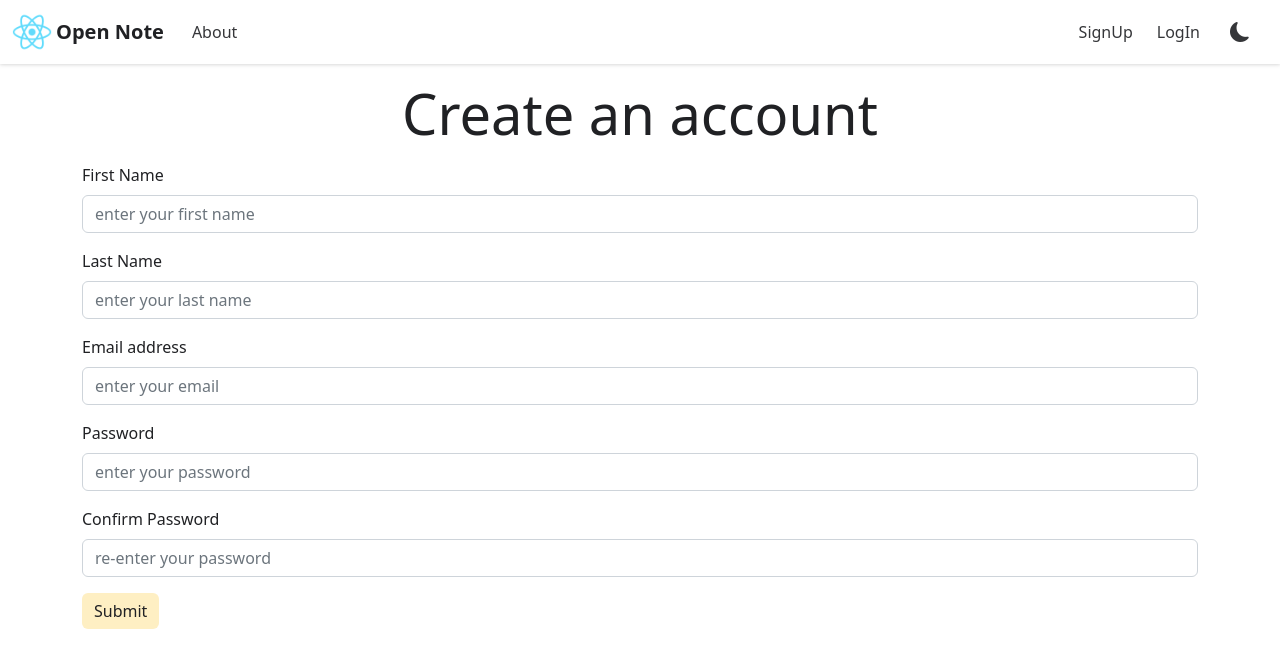
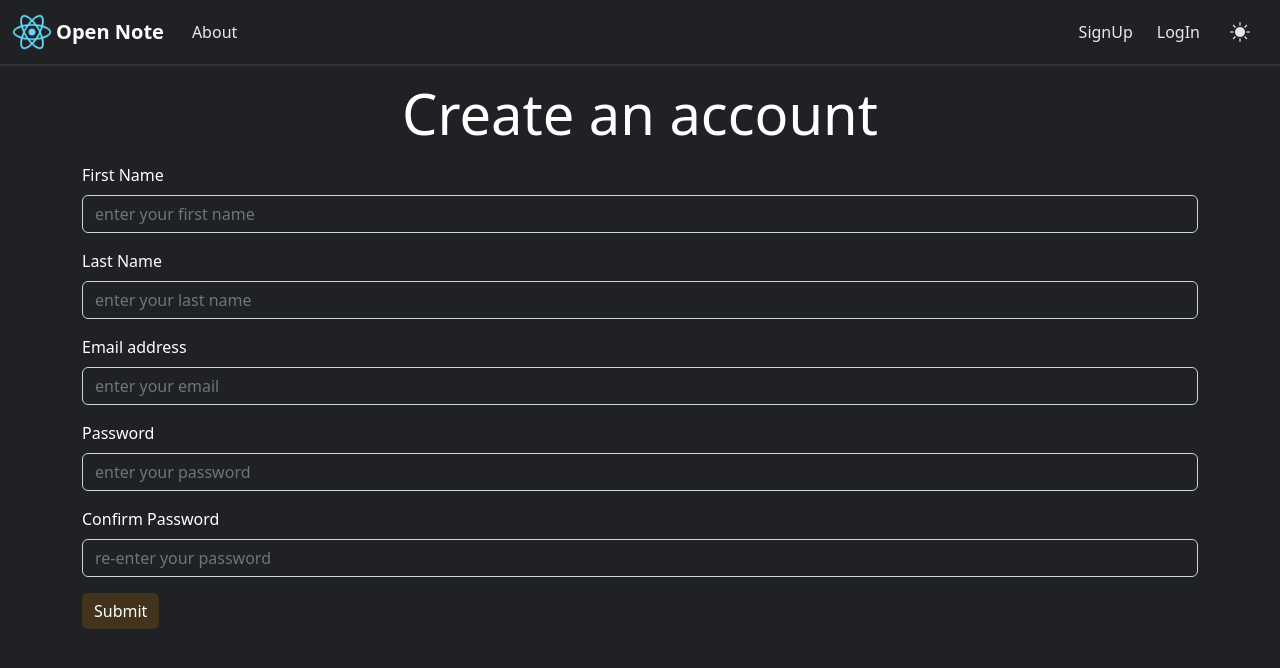
Before and after one commit to arryhere/Open-Note, a React (Create React App) app in the folder Open-Note-frontend/: page /signup in a window 1280 px wide. Shown: the top 668 px of the page. Built offline with nearby package versions, Linux system fonts and the light colour scheme.

Commit message:
added toastify

```diff
--- a/Open-Note-frontend/package.json
+++ b/Open-Note-frontend/package.json
@@ -10,6 +10,7 @@
     "react-dom": "^18.2.0",
     "react-router-dom": "^6.3.0",
     "react-scripts": "5.0.1",
+    "react-toastify": "^9.0.8",
     "web-vitals": "^2.1.4"
   },
   "scripts": {
--- a/Open-Note-frontend/src/App.js
+++ /dev/null
@@ -1,44 +0,0 @@
-import React, { useState } from 'react';
-import { BrowserRouter as Router, Routes, Route } from 'react-router-dom';
-import NavBar from './components/NavBar';
-import Home from './components/Home';
-import About from './components/About';
-import NoteState from './context/notes/NoteState';
-import Signup from './components/Signup';
-import Login from './components/Login';
-import Alert from './components/Alert';
-import Profile from './components/Profile';
-import ThemeState from './context/theme/ThemeState';
-
-function App() {
-
-  const [alert, setAlert] = useState(null);
-  const showAlert = (success, message) => {
-    setAlert({ success, message });
-    setTimeout(() => {
-      setAlert(null)
-    }, 3000);
-  }
-
-  return (
-    <>
-      <ThemeState>
-        <NoteState>
-          <Router>
-            <NavBar />
-            <Alert alert={alert} />
-            <Routes>
-              <Route exact path='/' element={<Home />} />
-              <Route exact path='/about' element={<About />} />
-              <Route exact path='/signup' element={<Signup showAlert={showAlert} />} />
-              <Route exact path='/login' element={<Login showAlert={showAlert} />} />
-              <Route exact path='/profile' element={<Profile />} />
-            </Routes>
-          </Router>
-        </NoteState>
-      </ThemeState>
-    </>
-  );
-}
-
-export default App;
--- /dev/null
+++ b/Open-Note-frontend/src/App.jsx
@@ -0,0 +1,38 @@
+import React, { useState, useContext } from 'react';
+import { BrowserRouter as Router, Routes, Route } from 'react-router-dom';
+import NavBar from './components/NavBar';
+import Home from './components/Home';
+import About from './components/About';
+import Signup from './components/Signup';
+import Login from './components/Login';
+import Profile from './components/Profile';
+import ThemeContext from './context/theme/ThemeContext';
+import { ToastContainer, Flip } from 'react-toastify';
+import 'react-toastify/dist/ReactToastify.css';
+
+function App() {
+  const themeContext = useContext(ThemeContext);
+  const { getTheme } = themeContext;
+  const theme = getTheme();
+  theme === 'light' ? document.body.style.backgroundColor = 'rgb(255, 255, 255)' : document.body.style.backgroundColor = 'rgb(32, 33, 36)';
+
+  return (
+    <>
+      <ToastContainer theme={theme} position="top-center" autoClose={2000} hideProgressBar={false} newestOnTop={false}
+        closeOnClick={false} pauseOnFocusLoss={false} draggable pauseOnHover={false} transition={Flip}
+      />
+      <Router>
+        <NavBar />
+        <Routes>
+          <Route exact path='/' element={<Home />} />
+          <Route exact path='/about' element={<About />} />
+          <Route exact path='/signup' element={<Signup />} />
+          <Route exact path='/login' element={<Login />} />
+          <Route exact path='/profile' element={<Profile />} />
+        </Routes>
+      </Router>
+    </>
+  );
+}
+
+export default App;
--- a/Open-Note-frontend/src/components/Alert.jsx
+++ /dev/null
@@ -1,10 +0,0 @@
-import React from 'react'
-
-export default function Alert(props) {
-  return (
-    <>{props.alert && <div className={`alert ${props.alert.success === true ? 'alert-success' : 'alert-danger'}`} role="alert">
-      <span>{props.alert.message}</span>
-    </div>}
-    </>
-  )
-}
--- a/Open-Note-frontend/src/components/Login.jsx
+++ b/Open-Note-frontend/src/components/Login.jsx
@@ -1,7 +1,8 @@
-import React, { useState, useContext } from 'react'
+import React, { useState, useContext, useEffect } from 'react'
 import config from '../config/config';
 import { useNavigate } from 'react-router-dom';
 import ThemeContext from '../context/theme/ThemeContext';
+import { toast } from 'react-toastify';
 
 export default function Login(props) {
   const themeContext = useContext(ThemeContext);
@@ -13,6 +14,7 @@ export default function Login(props) {
   const port = config.backendPort;
   const URL = `http://${hostname}:${port}`;
   const loginEndPoint = `${URL}/api/user/login`;
+
   const navigate = useNavigate();
 
   const [loginCredentials, setLoginCredentials] = useState({ email: '', password: '' });
@@ -31,12 +33,13 @@ export default function Login(props) {
       body: JSON.stringify({ email: loginCredentials.email, password: loginCredentials.password })
     })
     const result = await response.json();
+
     if (result.success === true) {
       localStorage.setItem('auth-token', result.data);
-      navigate('/', { replace: true })
-      window.location.reload(true);
+      navigate('/');
+      navigate(0);
     } else {
-      props.showAlert(result.success, result.message);
+      toast.error(result.message);
     }
   }
 
--- a/Open-Note-frontend/src/components/NavBar.jsx
+++ b/Open-Note-frontend/src/components/NavBar.jsx
@@ -12,11 +12,13 @@ export default function NavBar() {
   const path = useLocation().pathname;
   const [log, setLog] = useState(localStorage.getItem('auth-token'))
   const navigate = useNavigate()
+
   const handleLogOut = () => {
     localStorage.removeItem('auth-token');
     setLog(null);
-    window.location.reload(true);
+    navigate(0);
   }
+
   const navigateProfile = () => {
     navigate('/profile');
   }
--- a/Open-Note-frontend/src/components/Profile.jsx
+++ b/Open-Note-frontend/src/components/Profile.jsx
@@ -68,8 +68,8 @@ export default function Profile() {
           <input type="email" className={`form-control bg-${theme} text-${altTheme} input-text-${theme} profile-border`}
             name='email' value={user.email} id="signup-email" placeholder='enter your email' disabled />
         </div>
-        <button onClick={handleRead} type="button" className="btn btn-light me-2">Edit</button>
-        <button onClick={handleSave} type="button" className="btn btn-light me-2">Save</button>
+        <button onClick={handleRead} type="button" className={`btn btn-${theme} me-2`}>Edit</button>
+        <button onClick={handleSave} type="button" className={`btn btn-${theme} me-2`}>Save</button>
       </form>
     </div>
   )
--- a/Open-Note-frontend/src/components/Signup.jsx
+++ b/Open-Note-frontend/src/components/Signup.jsx
@@ -2,7 +2,7 @@ import React, { useState, useContext } from 'react'
 import config from '../config/config';
 import { useNavigate } from 'react-router-dom';
 import ThemeContext from '../context/theme/ThemeContext';
-
+import { toast } from 'react-toastify';
 
 export default function Signup(props) {
   const themeContext = useContext(ThemeContext);
@@ -42,9 +42,9 @@ export default function Signup(props) {
     if (result.success === true) {
       localStorage.setItem('auth-token', result.data);
       navigate('/', { replace: true })
-      window.location.reload(true);
+      navigate(0);
     } else {
-      props.showAlert(result.success, result.message);
+      toast.error(result.message);
     }
   }
 
--- a/Open-Note-frontend/src/context/theme/ThemeState.js
+++ b/Open-Note-frontend/src/context/theme/ThemeState.js
@@ -11,7 +11,7 @@ const ThemeState = (props) => {
     } else if (theme === 'dark') {
       return 'dark';
     } else {
-      return 'light';
+      return 'dark';
     }
   }
 
--- a/Open-Note-frontend/src/index.css
+++ b/Open-Note-frontend/src/index.css
@@ -112,7 +112,7 @@
 .btn:focus {
   outline: none !important;
   box-shadow: none !important;
-  background-color: var(--active-light) !important;
+  background-color: none !important;
 }
 
 .btn-light:active {
--- a/Open-Note-frontend/src/index.js
+++ b/Open-Note-frontend/src/index.jsx
@@ -1,11 +1,17 @@
 import React from 'react';
 import ReactDOM from 'react-dom/client';
 import './index.css';
-import App from './App.js';
+import App from './App';
+import NoteState from './context/notes/NoteState';
+import ThemeState from './context/theme/ThemeState';
 
 const root = ReactDOM.createRoot(document.getElementById('root'));
 root.render(
   <React.StrictMode>
-    <App />
+    <ThemeState>
+      <NoteState>
+        <App />
+      </NoteState>
+    </ThemeState>
   </React.StrictMode>
 );
```
Also changed, not shown: 1 other file (tests, documents, lock files or other folders).
